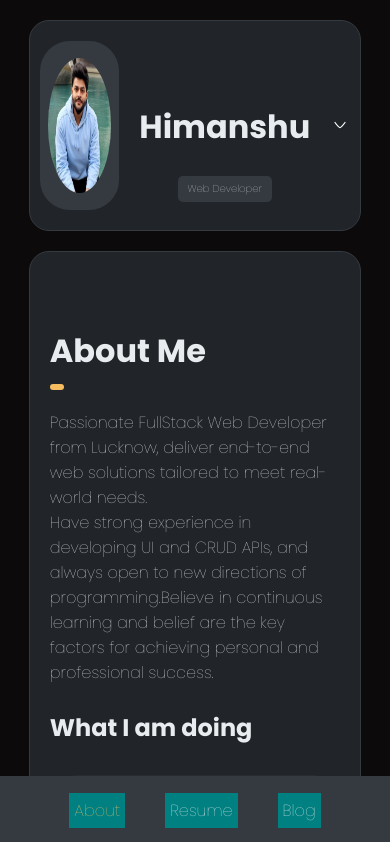
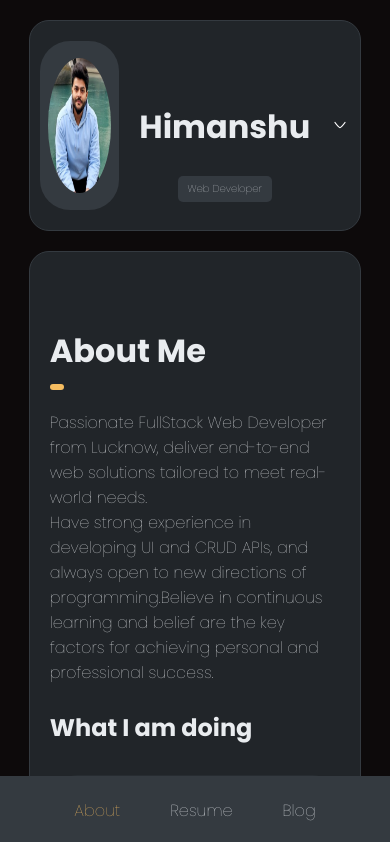
Before and after one commit to Himanshu212223/My-Portfolio, a Next.js app: page / in a window 390 px wide. Shown: the top 842 px of the page. Built offline with nearby package versions, Linux system fonts and the light colour scheme.

Commit message:
fixed mobile ui

```diff
--- a/src/app/Page.css
+++ b/src/app/Page.css
@@ -248,14 +248,14 @@ li {
 
   li {
     color: var(--color); /* Text color */
-    margin-left: 14px;
+    margin-left: 12px;
     /* padding: 5px 35px; */
     padding-top: 5px;
     padding-bottom: 5px;
     padding-left: 35px;
     /* margin: 20px 0; */
     box-sizing: border-box;
-    background-color: teal;
+    /* background-color: teal; */
   }
 
   /* blog page */
```
